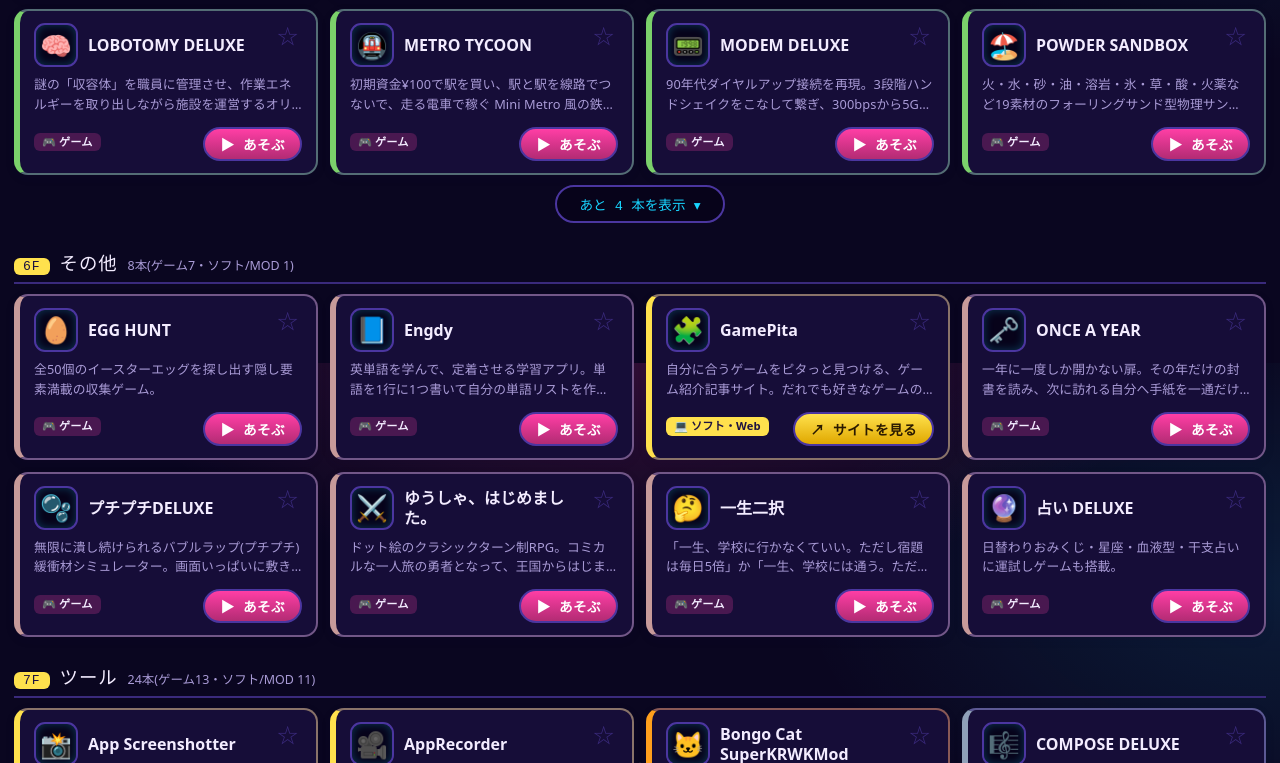
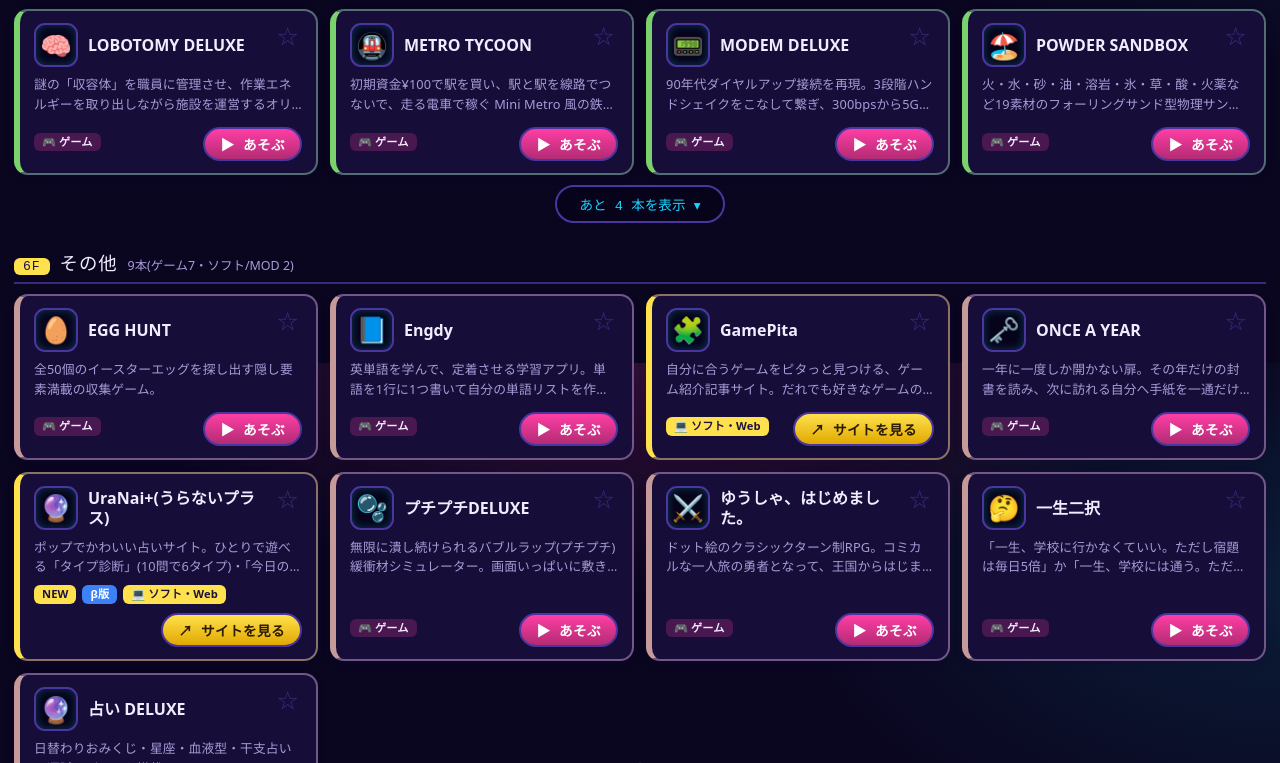
Before and after one commit to kaikomziu/game-links, a plain HTML site: page index.html in a window 1280 px wide. Shown: the part 2037-2800 px from the top of the page. Drawn offline with nearby package versions, Linux system fonts and the light colour scheme; no server answers; a web font is replaced by a local one.

Commit message:
UraNai+ をソフト・MODに追加 (1.225.0)
Co-Authored-By: Claude Opus 5.5 <noreply@anthropic.com>

```diff
--- a/index.html
+++ b/index.html
@@ -1462,6 +1462,17 @@
         </div>
       </article>
       <article class="game-card tile is-soft" data-genre="ソフト">
+        <div class="card-emoji tile-emoji">🔮</div>
+        <div class="tile-main">
+          <h2 class="card-title">UraNai+(うらないプラス)</h2>
+          <div class="tile-meta"><span class="tile-chip soft">💻 ソフト・Web</span><span class="tile-chip beta">β版</span><span class="tile-chip genre">その他</span></div>
+          <p class="sr-only">ポップでかわいい占いサイト。ひとりで遊べる「タイプ診断」(10問で6タイプ)・「今日の運勢」(名前と誕生日で毎日かわる)・「タロット占い」(大アルカナ22枚、1枚引き/3枚引き)・「おみくじ」(1日1回)と、URLを送って相手と遊べる「恋愛相性占い」「友情相性占い」「わたしのこと知ってる?クイズ」がある。ふたりで遊ぶ占いは、自分がこたえてできたURLを相手に送ると、相手もこたえてふたりの結果が出て、結果のURLを送り返せる。BGMつきで、右上のプレイヤーで一時停止・音量の変更ができる。</p>
+        </div>
+        <div class="tile-side">
+        <a class="play-btn tile-play" href="https://kaikomziu.github.io/uranai-plus/" target="_blank" rel="noopener" title="サイトを見る">↗</a>
+        </div>
+      </article>
+      <article class="game-card tile is-soft" data-genre="ソフト">
         <div class="card-emoji tile-emoji">⏱️</div>
         <div class="tile-main">
           <h2 class="card-title">WorkMonitor</h2>
--- a/js/main.js
+++ b/js/main.js
@@ -5,6 +5,19 @@
 // 開発中・試験公開のゲームは beta: true を付けると「β版」バッジが出る(正式版になったら削除する)。
 // 不具合のあるゲームは maintenance: "理由メモ" を付けると「メンテナンス中」表示になり、一覧からプレイできなくなる(直ったら削除する)。
 const GAMES = [
+  {
+    id: "uranai-plus",
+    added: "2026-11-25",
+    kind: "app",
+    platform: "Web",
+    action: "サイトを見る →",
+    title: "UraNai+(うらないプラス)",
+    emoji: "🔮",
+    tags: ["その他"],
+    beta: true,
+    desc: "ポップでかわいい占いサイト。ひとりで遊べる「タイプ診断」(10問で6タイプ)・「今日の運勢」(名前と誕生日で毎日かわる)・「タロット占い」(大アルカナ22枚、1枚引き/3枚引き)・「おみくじ」(1日1回)と、URLを送って相手と遊べる「恋愛相性占い」「友情相性占い」「わたしのこと知ってる?クイズ」がある。ふたりで遊ぶ占いは、自分がこたえてできたURLを相手に送ると、相手もこたえてふたりの結果が出て、結果のURLを送り返せる。BGMつきで、右上のプレイヤーで一時停止・音量の変更ができる。",
+    url: "https://kaikomziu.github.io/uranai-plus/"
+  },
   {
     id: "gazou-doko",
     added: "2026-11-20",
--- a/js/version.js
+++ b/js/version.js
@@ -1634,5 +1634,12 @@ const CHANGELOG = [
     notes: [
       "ソフトの「Hizashi(日差し)」に、アカウントの使い分け(ワークスペースごとにログイン情報を分けられる。Googleアカウントの使い分けに)と、Chrome・Edge・Vivaldi・Firefoxなどからのブックマーク・履歴の取り込み、Chromeウェブストアの拡張機能(一部のみ動作)が加わったので、説明に書き足した。exeは約50MBになった"
     ]
+  },
+  {
+    version: "1.225.0",
+    date: "2026-11-25",
+    notes: [
+      "ポップな占いサイト「UraNai+(うらないプラス)」をソフト・MODに追加(β版)"
+    ]
   }
 ];
```
